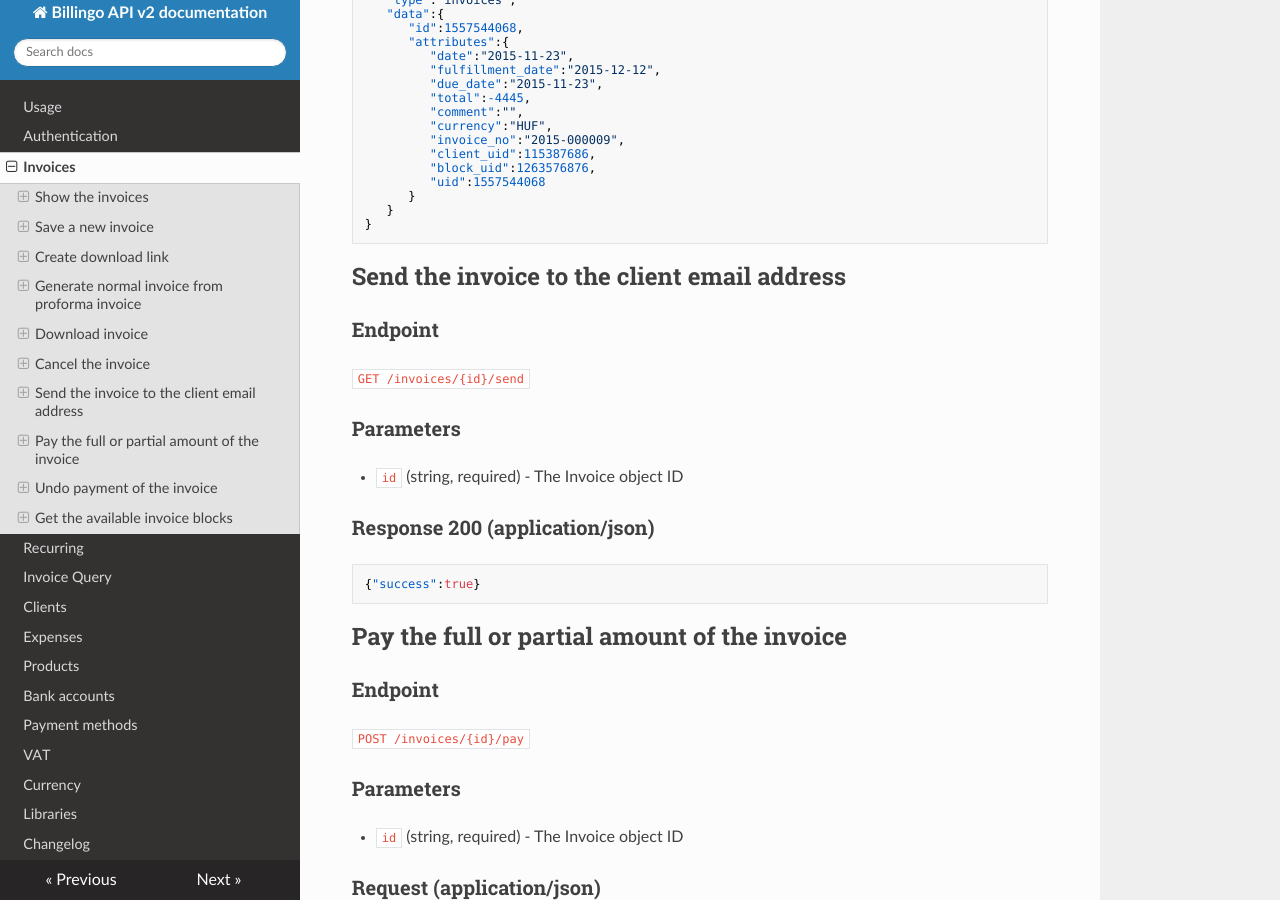
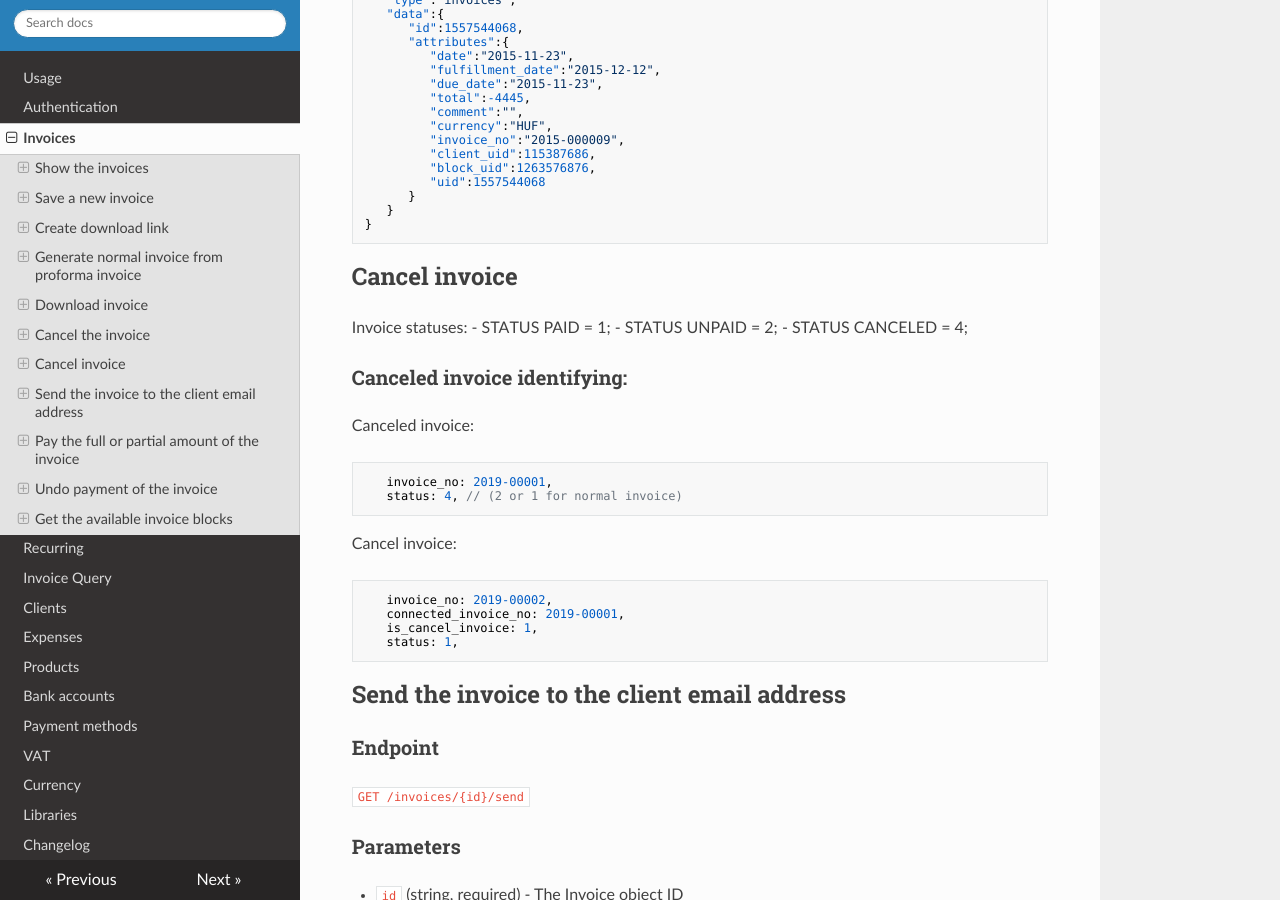
Before and after one commit to octonull/Billingo-API-docs, an MkDocs documentation site: the page built from docs/invoices.md, in a window 1280 px wide and 900 px high, scrolled down 4838 px. Built offline with MkDocs 1.6.1, drawn with Linux system fonts in a browser that asks for light colours; nearby versions of some CDN libraries; old or Windows-style settings are respelled for this version of MkDocs.

Commit message:
Add cancel invoice description

````diff
--- a/docs/invoices.md
+++ b/docs/invoices.md
@@ -263,6 +263,28 @@ The invoice PDF is returned
 }
 ```
 
+## Cancel invoice
+
+Invoice statuses:
+   - STATUS PAID = 1;
+   - STATUS UNPAID = 2;
+   - STATUS CANCELED = 4;
+
+### Canceled invoice identifying:
+Canceled invoice:
+```json
+   invoice_no: 2019-00001,
+   status: 4, // (2 or 1 for normal invoice)
+```
+
+Cancel invoice:
+```json
+   invoice_no: 2019-00002,
+   connected_invoice_no: 2019-00001,
+   is_cancel_invoice: 1,
+   status: 1,
+```
+
 ## Send the invoice to the client email address
 
 ### Endpoint
````
